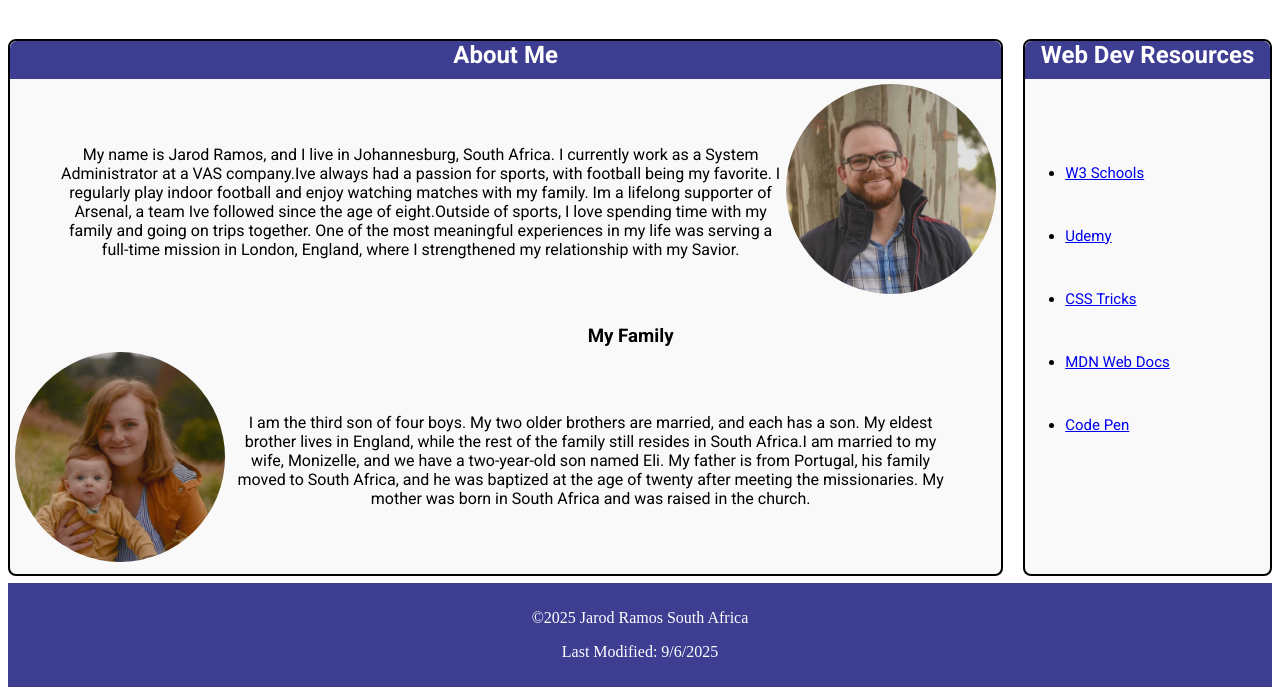
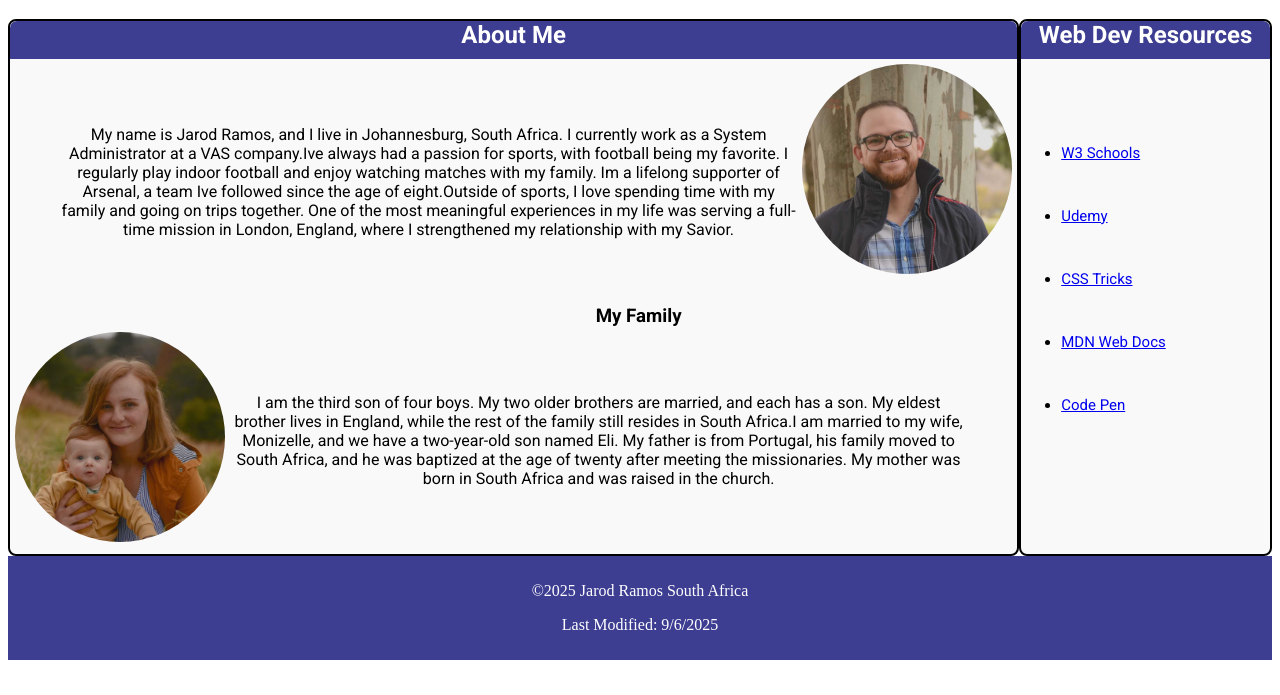
Before and after one commit to jarodstudies/wdd131, a plain HTML site: page index.html in a window 1280 px wide. Shown: the part 191-886 px from the top of the page. After the commit the page ends 859 px from the top, so only its background shows below. Drawn offline with Linux system fonts and the light colour scheme; a web font is replaced by a local one.

Commit message:
test changes

```diff
--- a/styles/base.css
+++ b/styles/base.css
@@ -41,8 +41,8 @@ main {
     display: grid;
     grid-template-columns: 4fr 1fr;
     grid-template-rows: auto 1fr;
-    gap: 20px;
-    padding-bottom: 7px ;
+    /* gap: 20px;
+    padding-bottom: 7px ; */
     /* padding: 20px;
     max-width: 1200px;
     margin: 0 auto; */
```
